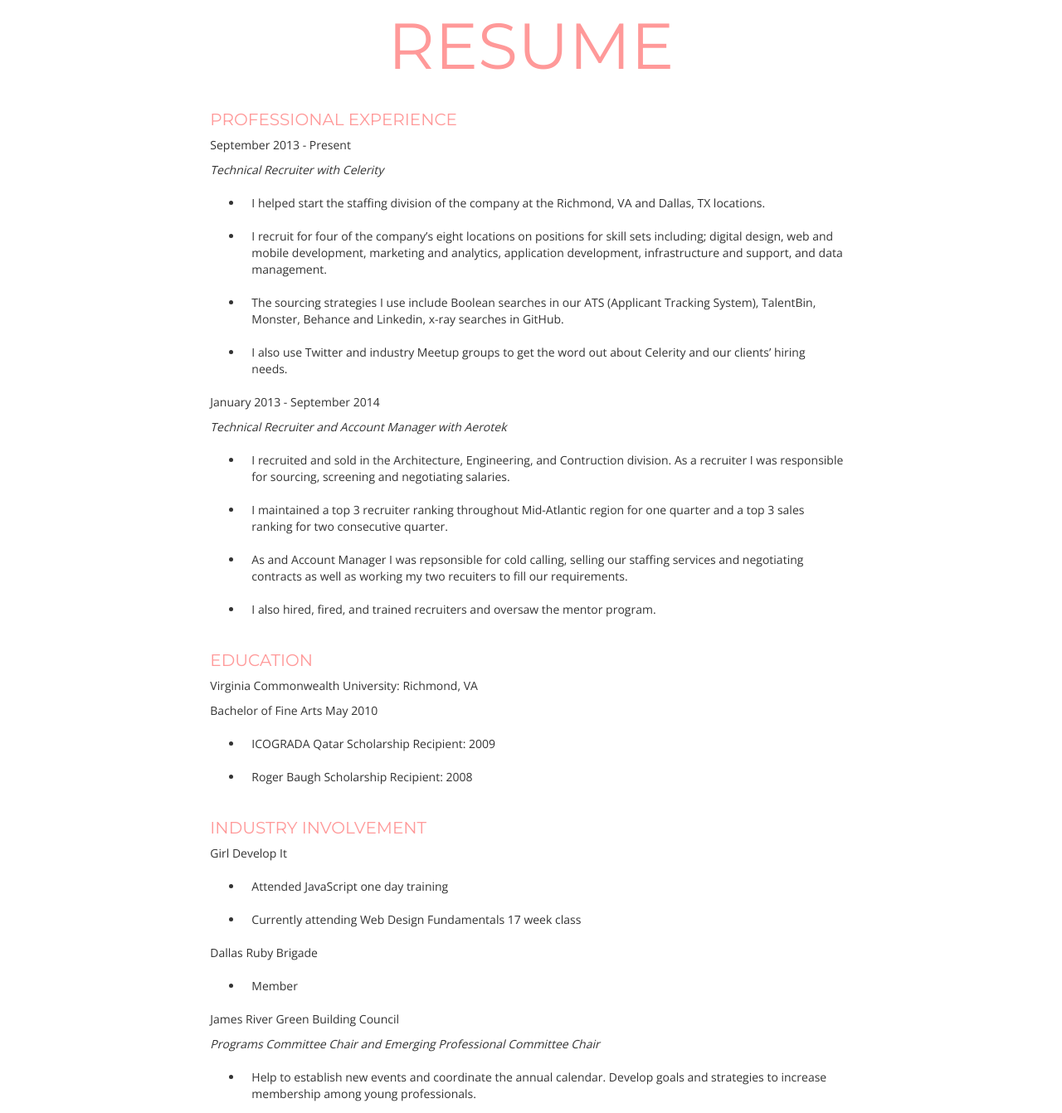
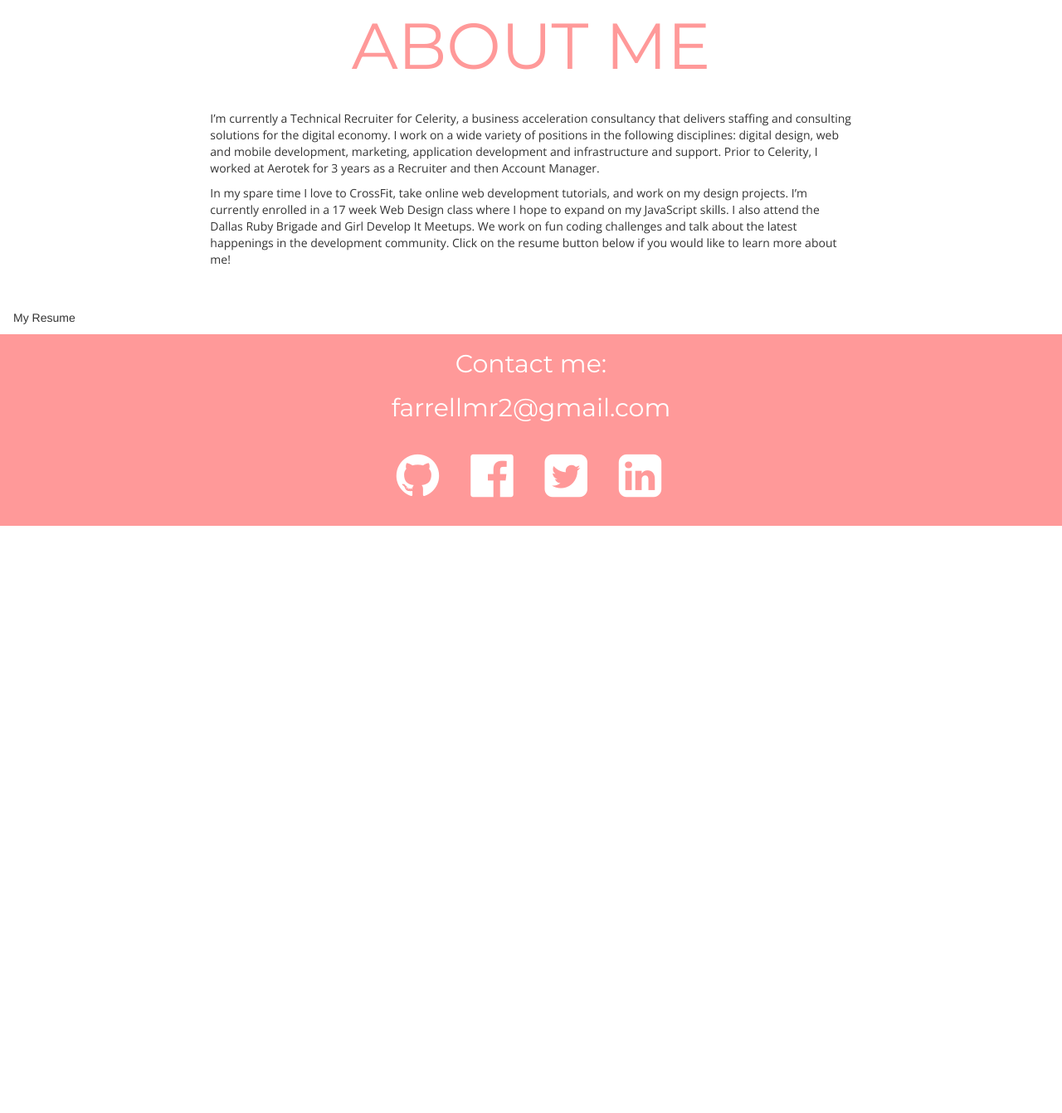
Before and after one commit to farrellmr2/Resume-Project, a plain HTML site: page index.html in a window 1280 px wide. Shown: the part 1113-2455 px from the top of the page at 83% size. After the commit the page ends 1747 px from the top, so only its background shows below. Drawn offline with nearby package versions, Linux system fonts and the light colour scheme.

Commit message:
Update index.html

```diff
--- a/index.html
+++ b/index.html
@@ -8,7 +8,6 @@
 		<link href='http://fonts.googleapis.com/css?family=Montserrat' rel='stylesheet' type='text/css'>
 		<link href='http://fonts.googleapis.com/css?family=Crimson+Text:400,700' rel='stylesheet' type='text/css'>
 		<link href='http://fonts.googleapis.com/css?family=Open+Sans' rel='stylesheet' type='text/css'>
-		<link href='http://fonts.googleapis.com/css?family=Lobster' rel='stylesheet' type='text/css'>
 		<link rel="stylesheet" href="style.css">
 		<script src="picturefill.js" async></script>
 	</head>
@@ -20,10 +19,10 @@
 						<ul class="list-inline text-right">
 							<!--- rewatch video on how to link to bottom of page -->
 							<li><a href="#email"><i class="fa fa-envelope-o fa-2x"></i></a></li>
+							<li><a href="https://github.com/farrellmr2" target="_blank"><i class="fa fa-github fa-2x"></i></a></li>
 							<li><a href="https://www.facebook.com/mackenzie.farrell" target="_blank"><i class="fa fa-facebook-official fa-2x"></i></a></li>
 							<li><a href="https://twitter.com/KenzAtWork" target="_blank"><i class="fa fa-twitter-square fa-2x"></i></a></li>
 							<li><a href="https://www.linkedin.com/profile/view?id=37895489&trk=hp-identity-name" target="_blank"><i class="fa fa-linkedin-square fa-2x"></i></a></li>
-							<li><a href="https://instagram.com/kenzatwork/" target="_blank"><i class="fa fa-instagram fa-2x"></i></a></li>
 						</ul>
 					</nav>
 				</div>
@@ -59,63 +58,30 @@
 
 			<div class="row resume">
 				<div class="col-md-12 text-center text-uppercase">
-					<h3>Resume</h3>
+					<h3>About Me</h3>
 				</div>
 			</div>
 			<div class="row">
 				<div class="col-md-8 col-md-offset-2 resume">
-						<h6 class="text-uppercase">Professional Experience</h6>
-						<p>September 2013 - Present</p>
-						<p class="pink-text"><em>Technical Recruiter with Celerity</em></p>
-						<ul>
-							<li>I helped start the staffing division of the company at the Richmond, VA and Dallas, TX locations.</li>
-							<li>I recruit for four of the company’s eight locations on positions for skill sets including; digital design, web and mobile development, marketing and analytics, application development, infrastructure and support, and data management.</li>
-							<li>The sourcing strategies I use include Boolean searches in our ATS (Applicant Tracking System), TalentBin, Monster, Behance and Linkedin, x-ray searches in GitHub.</li>
-							<li>I also use Twitter and industry Meetup groups to get the word out about Celerity and our clients’ hiring needs.</li>
-						</ul>
-						<p>January 2013 - September 2014</p>
-						<p class="pink-text"><em>Technical Recruiter and Account Manager with Aerotek</em></p>
-						<ul>
-							<li>I recruited and sold in the Architecture, Engineering, and Contruction division. As a recruiter I was responsible for sourcing, screening and negotiating salaries.</li>
-							<li>I maintained a top 3 recruiter ranking throughout Mid-Atlantic region for one quarter and a top 3 sales ranking for two consecutive quarter.</li>
-  						<li>As and Account Manager I was repsonsible for cold calling, selling our staffing services and negotiating contracts as well as working my two recuiters to fill our requirements.</li>
-  						<li>I also hired, fired, and trained 	recruiters and oversaw the mentor program.</li>
-  					</ul>
-  					<br>
-						<h6 class="text-uppercase resume-heading">Education</h6>
-						<p>Virginia Commonwealth University: Richmond, VA</p>
-						<p class="pink-text">Bachelor of Fine Arts May 2010</p>
-						<ul>
-							<li><span class="text-uppercase">ICOGRADA </span>Qatar Scholarship Recipient: 2009</li>
-							<li>Roger Baugh Scholarship Recipient: 2008</li>
-						</ul>
-						<br>
-						<h6 class="text-uppercase resume-heading">Industry Involvement</h6>
-						<p>Girl Develop It</p>
-						<ul>
-							<li>Attended JavaScript one day training</li>
-							<li>Currently attending Web Design Fundamentals 17 week class</li>
-						</ul>
-						<p>Dallas Ruby Brigade</p>
-							<ul>
-								<li>Member</li>
-							</ul>
-						<p>James River Green Building Council</p>
-						<p><em>Programs Committee Chair and Emerging Professional Committee Chair</em></p>
-						<ul>
-							<li>Help to establish new events and coordinate the annual calendar.  Develop goals and strategies to increase membership among young professionals.</li>
-						</ul>
+					<p>I’m currently a Technical Recruiter for Celerity, a business acceleration consultancy that delivers staffing and consulting solutions for the digital economy.  I work on a wide variety of positions in the following disciplines: digital design, web and mobile development, marketing, application development and infrastructure and support.  Prior to Celerity, I worked at Aerotek for 3 years as a Recruiter and then Account Manager.</p>
+					<p>In my spare time I love to CrossFit, take online web development tutorials, and work on my design projects.  I’m currently enrolled in a 17 week Web Design class where I hope to expand on my JavaScript skills.  I also attend the Dallas Ruby Brigade and Girl Develop It Meetups.  We work on fun coding challenges and talk about the latest happenings in the development community.  Click on the resume button below if you would like to learn more about me!</p>
 				</div>
 			</div>
+			<div class="row">
+				<div class="col-md-1 col-md offset-5 text-center">
+					<p class="resume-button">My Resume</p>
+				</div>
+			</div>
+
 			<div class="row contact text-center">
 				<div class="col-md-12">
 					<p>Contact me:</p>
 					<p id="email">farrellmr2@gmail.com</p>
 					<ul class ="list-inline">
+						<li><a href="https://github.com/farrellmr2" target="_blank"><i class="fa fa-github fa-2x"></i></a></li>
 						<li><a href="https://www.facebook.com/mackenzie.farrell" target="_blank"><i class="fa fa-facebook-official fa-2x"></i></a></li>
 						<li><a href="https://twitter.com/KenzAtWork" target="_blank"><i class="fa fa-twitter-square fa-2x"></i></a></li>
 						<li><a href="https://www.linkedin.com/profile/view?id=37895489&trk=hp-identity-name" target="_blank"><i class="fa fa-linkedin-square fa-2x"></i></a></li>
-						<li><a href="https://instagram.com/kenzatwork/" target="_blank"><i class="fa fa-instagram fa-2x"></i></a></li>
 					</ul>
 				</div>
 			</div>
```
